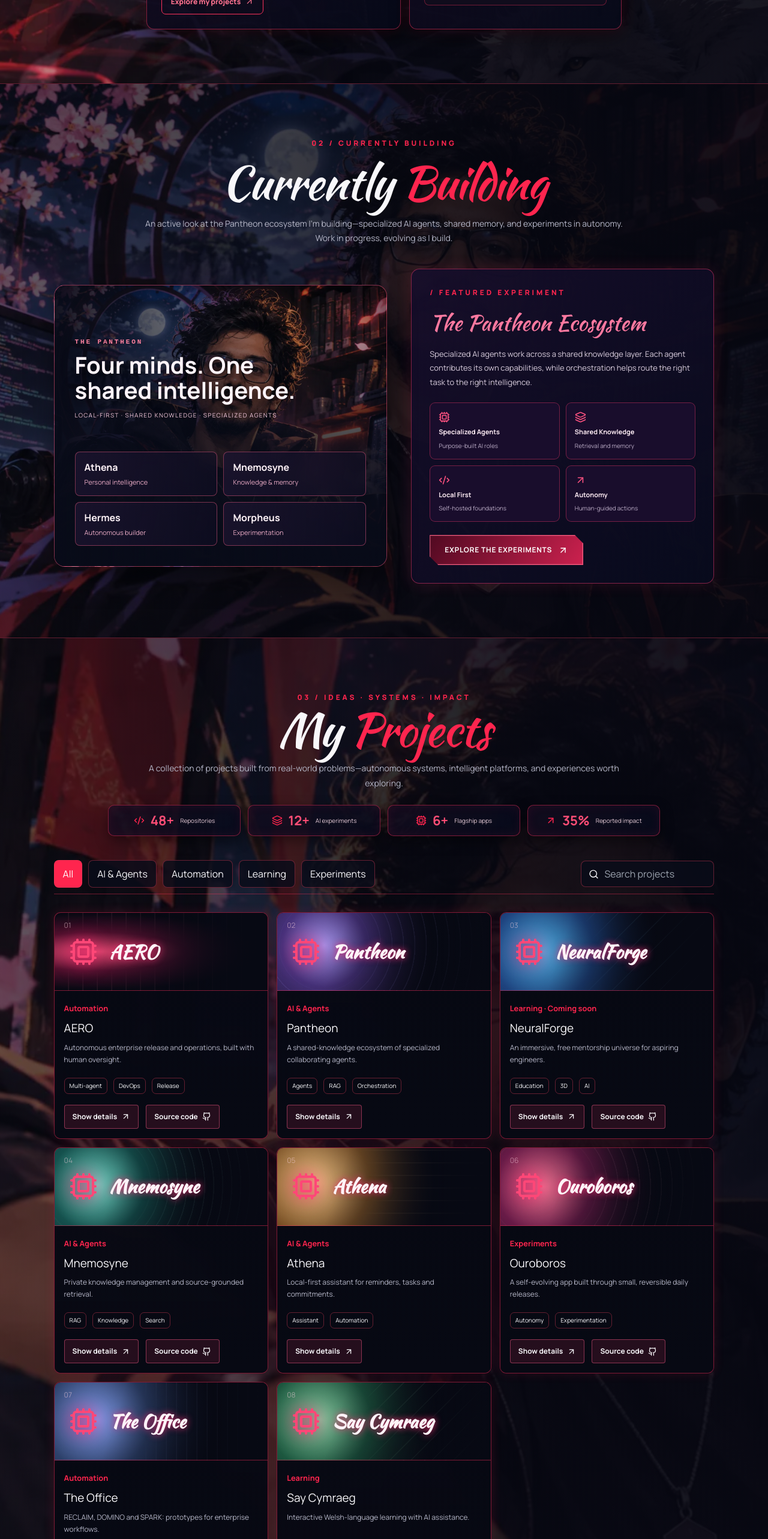
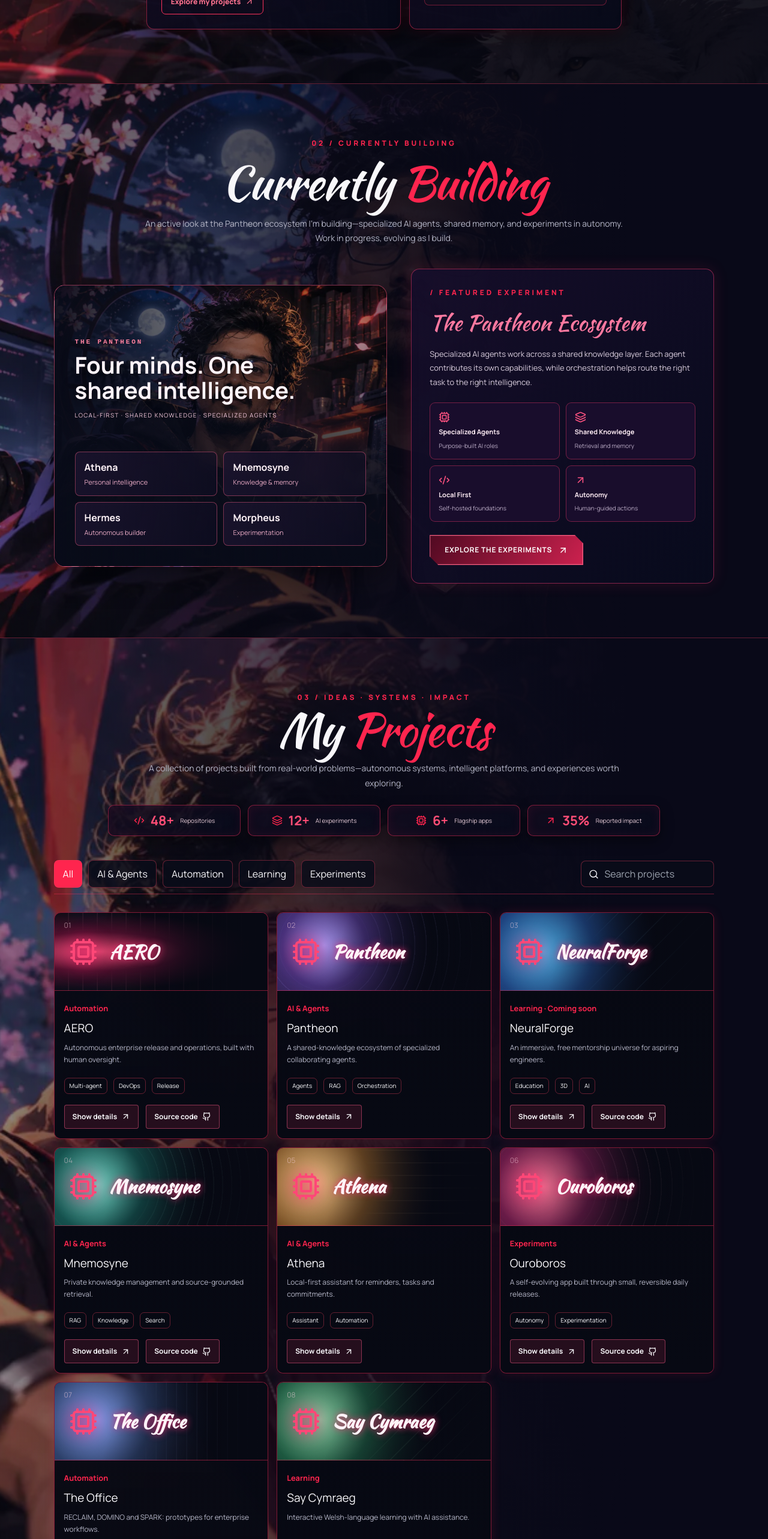
Before and after one commit to Rakshit-Rangarajan/manifesto, a Next.js app: page / in a window 1280 px wide. Shown: the part 1580-4146 px from the top of the page at 60% size. Built offline with nearby package versions, Linux system fonts and the light colour scheme; no server answers; a web font is replaced by a local one.

Commit message:
style(evo): give all non-hero chapters distinct cinematic fade backgrounds

```diff
--- a/components/evo.css
+++ b/components/evo.css
@@ -297,3 +297,22 @@
 .evo-light .evo-stack-matrix{background:linear-gradient(145deg,#fff1f3e6,#f5e2f0c9),url('/evo/chapters/skills.webp') center/cover}
 .evo-light .evo-matrix-tile{background:#fff6f3d9}
 @media(max-width:650px){.evo-pantheon-scene{min-height:440px}.evo-pantheon-cast{grid-template-columns:1fr 1fr}.evo-pantheon-character{padding:10px}.evo-pantheon-character strong{font-size:13px}}
+
+/* Chapter-wide scenic treatment: reuse About Me's image-to-solid fade.
+   Intentionally scoped to content sections; the approved hero is untouched. */
+.evo-lab-section,.evo-projects-section,.evo-skills,.evo-experience,.evo-education-section,.evo-contact-section{position:relative;isolation:isolate;background-image:none!important;background-color:#080918}
+.evo-light .evo-lab-section,.evo-light .evo-projects-section,.evo-light .evo-skills,.evo-light .evo-experience,.evo-light .evo-education-section,.evo-light .evo-contact-section{background-color:#faedf1}
+.evo-lab-section{--chapter-art:url('/evo/chapters/lab.webp')}
+.evo-projects-section{--chapter-art:url('/evo/chapters/projects.webp')}
+.evo-skills{--chapter-art:url('/evo/chapters/skills.webp')}
+.evo-experience{--chapter-art:url('/evo/chapters/experience.webp')}
+.evo-education-section{--chapter-art:url('/evo/chapters/education.webp')}
+.evo-contact-section{--chapter-art:url('/evo/chapters/contact.webp')}
+.evo-lab-section::before,.evo-projects-section::before,.evo-skills::before,.evo-experience::before,.evo-education-section::before,.evo-contact-section::before{content:"";position:absolute;inset:0;z-index:-1;pointer-events:none;background-image:var(--chapter-art);background-size:cover;background-position:center;opacity:.7;-webkit-mask-image:linear-gradient(90deg,#000 0%,#000b 32%,transparent 82%);mask-image:linear-gradient(90deg,#000 0%,#000b 32%,transparent 82%)}
+.evo-lab-section::after,.evo-projects-section::after,.evo-skills::after,.evo-experience::after,.evo-education-section::after,.evo-contact-section::after{content:"";position:absolute;inset:0;z-index:-1;pointer-events:none;background:linear-gradient(90deg,#07091738 0%,#09091880 40%,#090918ed 82%,#090918 100%)}
+.evo-light .evo-lab-section::before,.evo-light .evo-projects-section::before,.evo-light .evo-skills::before,.evo-light .evo-experience::before,.evo-light .evo-education-section::before,.evo-light .evo-contact-section::before{opacity:.5}
+.evo-light .evo-lab-section::after,.evo-light .evo-projects-section::after,.evo-light .evo-skills::after,.evo-light .evo-experience::after,.evo-light .evo-education-section::after,.evo-light .evo-contact-section::after{background:linear-gradient(90deg,#faedf12b 0%,#faedf17a 42%,#faedf1e8 82%,#faedf1 100%)}
+.evo-lab-section>.evo-section-inner,.evo-projects-section>.evo-section-inner,.evo-skills>.evo-section-inner,.evo-experience>.evo-section-inner,.evo-education-section>.evo-section-inner,.evo-contact-section>.evo-section-inner{position:relative;z-index:1}
+@media(max-width:760px){.evo-lab-section::before,.evo-projects-section::before,.evo-skills::before,.evo-experience::before,.evo-education-section::before,.evo-contact-section::before{background-position:35% center;opacity:.42;-webkit-mask-image:linear-gradient(180deg,#000 0%,#0008 30%,transparent 75%);mask-image:linear-gradient(180deg,#000 0%,#0008 30%,transparent 75%)}
+.evo-lab-section::after,.evo-projects-section::after,.evo-skills::after,.evo-experience::after,.evo-education-section::after,.evo-contact-section::after{background:linear-gradient(180deg,#0909185c 0%,#090918d9 40%,#090918 85%)}
+.evo-light .evo-lab-section::after,.evo-light .evo-projects-section::after,.evo-light .evo-skills::after,.evo-light .evo-experience::after,.evo-light .evo-education-section::after,.evo-light .evo-contact-section::after{background:linear-gradient(180deg,#faedf140 0%,#faedf1d9 42%,#faedf1 85%)}}
```
